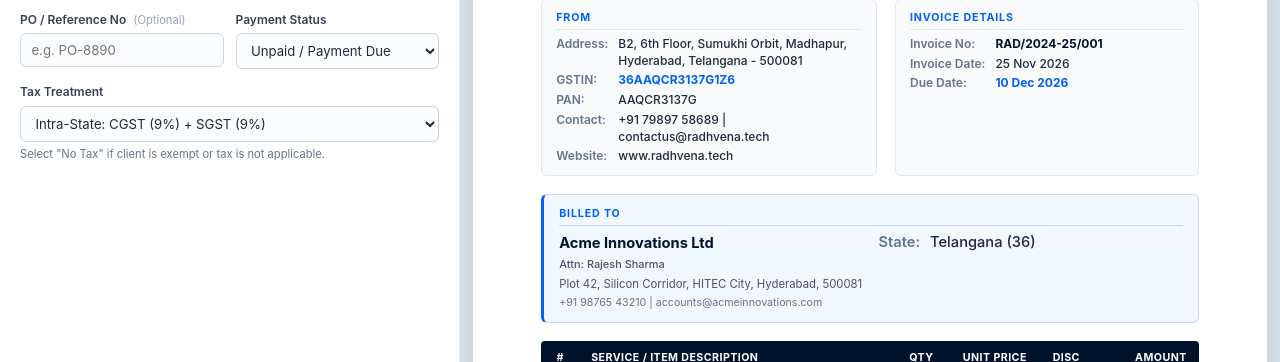
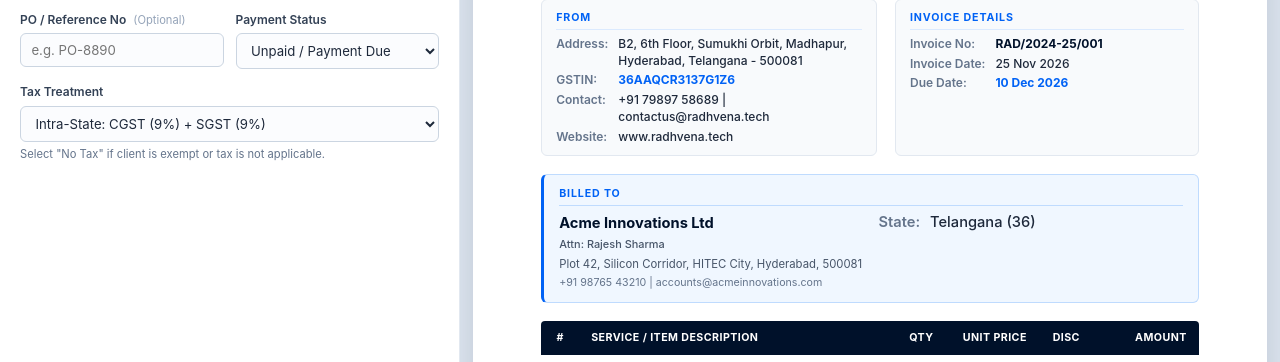
Before and after one commit to amanhussain196/radhvena_client_invoices, a plain HTML site: page index.html in a window 1280 px wide. Shown: the part 378-740 px from the top of the page. Drawn offline with Linux system fonts and the light colour scheme.

Commit message:
Remove company PAN details

```diff
--- a/app.js
+++ b/app.js
@@ -114,7 +114,6 @@ const DEFAULT_INVOICE = {
     phone: "+91 79897 58689",
     website: "www.radhvena.tech",
     gstin: "36AAQCR3137G1Z6",
-    pan: "AAQCR3137G",
     stateCode: "36"
   },
 
@@ -437,7 +436,6 @@ function syncInvoicePreview(totals) {
   document.getElementById('pv-company-tagline').textContent = invoiceData.company.tagline;
   document.getElementById('pv-company-address').textContent = `${invoiceData.company.address}, ${invoiceData.company.city}, ${invoiceData.company.state} - ${invoiceData.company.pincode}`;
   document.getElementById('pv-company-gstin').textContent = invoiceData.company.gstin;
-  document.getElementById('pv-company-pan').textContent = invoiceData.company.pan;
   document.getElementById('pv-company-contact').textContent = `${invoiceData.company.phone} | ${invoiceData.company.email}`;
   document.getElementById('pv-company-web').textContent = invoiceData.company.website;
 
--- a/index.html
+++ b/index.html
@@ -306,9 +306,6 @@
                 <span class="inv-details-label">GSTIN:</span>
                 <span class="inv-details-val" style="font-weight:700; color:var(--primary);" id="pv-company-gstin">36AAQCR3137G1Z6</span>
 
-                <span class="inv-details-label">PAN:</span>
-                <span class="inv-details-val" id="pv-company-pan">AAQCR3137G</span>
-
                 <span class="inv-details-label">Contact:</span>
                 <span class="inv-details-val" id="pv-company-contact">+91 79897 58689 | contactus@radhvena.tech</span>
 
```
Also changed, not shown: 1 other file.
